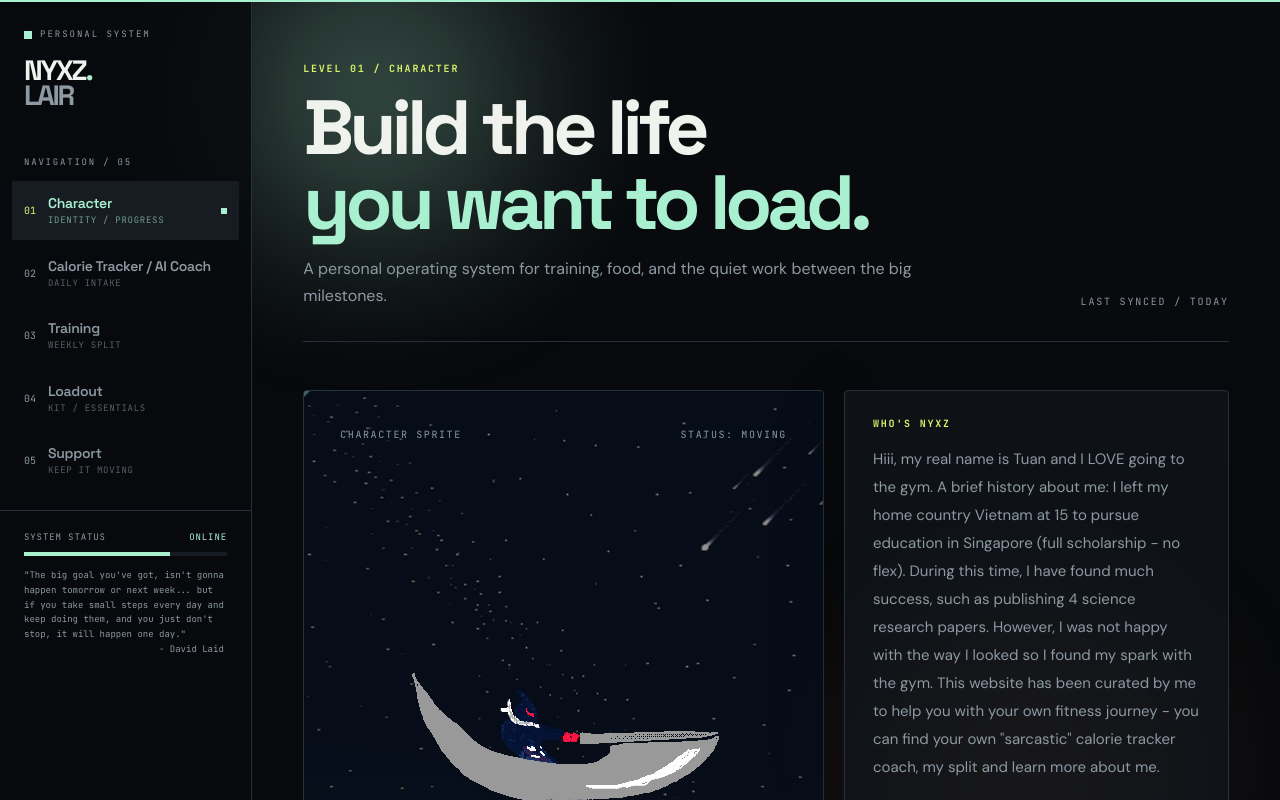
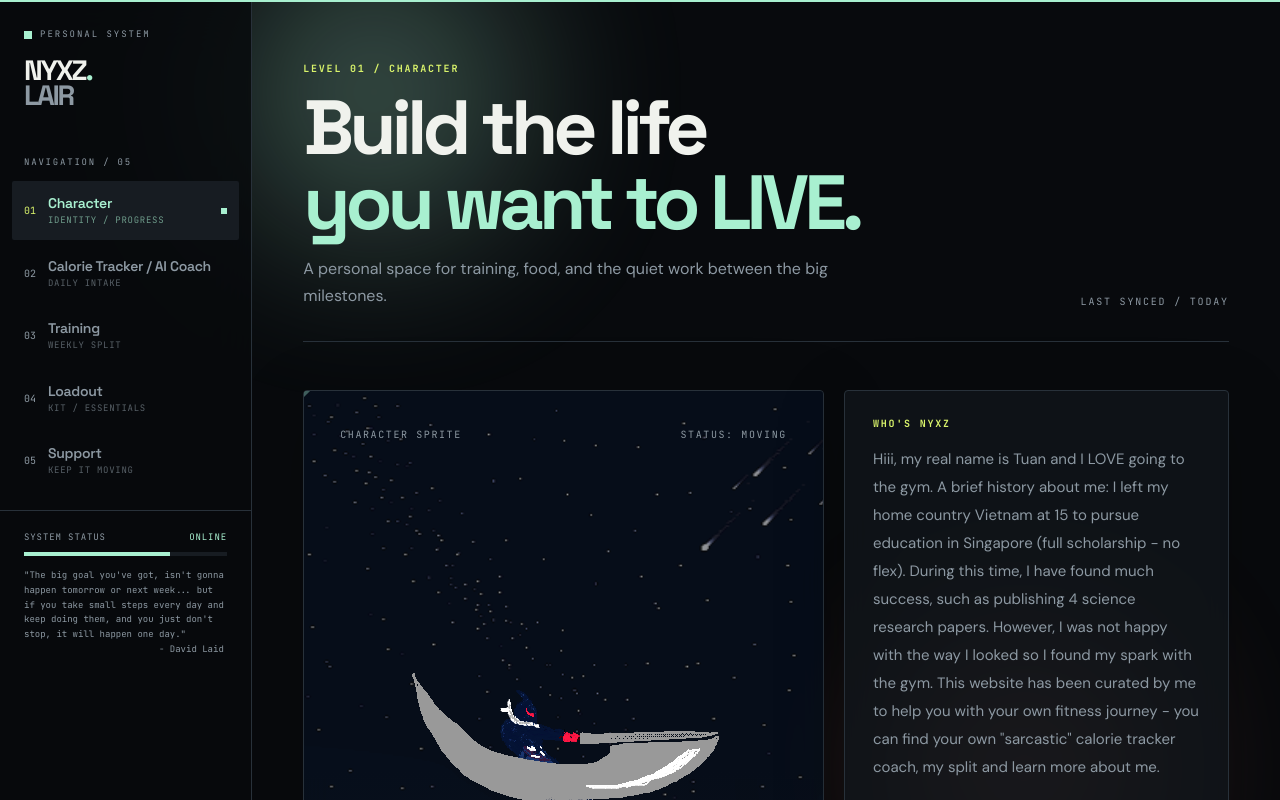
Before and after one commit to Syph3on/T3rribl3-Calorie-Tracker, a React (Vite) app: page / in a window 1280 px wide. Shown: the top 800 px of the page. Built offline with nearby package versions, Linux system fonts and the light colour scheme; no server answers.

Commit message:
Update Home.jsx

```diff
--- a/src/pages/Home.jsx
+++ b/src/pages/Home.jsx
@@ -25,7 +25,7 @@ export default function Home() {
   const [frame, setFrame] = useState(0); const [selectedPhoto, setSelectedPhoto] = useState(null);
   useEffect(() => { const id = setInterval(() => setFrame((v) => (v + 1) % frames.length), 380); return () => clearInterval(id); }, []);
   return <div className="page-shell">
-    <div className="mb-12 flex flex-col justify-between gap-6 border-b border-[var(--line)] pb-8 md:flex-row md:items-end"><div><p className="eyebrow">level 01 / character</p><motion.h1 className="page-title" initial={{ opacity: 0, y: 16 }} animate={{ opacity: 1, y: 0 }}>Build the life<br /><span className="text-[var(--mint)]">you want to load.</span></motion.h1><p className="page-lede">A personal operating system for training, food, and the quiet work between the big milestones.</p></div><div className="font-mono text-[10px] uppercase tracking-[.18em] text-[var(--muted)]">last synced / today</div></div>
+    <div className="mb-12 flex flex-col justify-between gap-6 border-b border-[var(--line)] pb-8 md:flex-row md:items-end"><div><p className="eyebrow">level 01 / character</p><motion.h1 className="page-title" initial={{ opacity: 0, y: 16 }} animate={{ opacity: 1, y: 0 }}>Build the life<br /><span className="text-[var(--mint)]">you want to LIVE.</span></motion.h1><p className="page-lede">A personal space for training, food, and the quiet work between the big milestones.</p></div><div className="font-mono text-[10px] uppercase tracking-[.18em] text-[var(--muted)]">last synced / today</div></div>
     <div className="grid gap-5 lg:grid-cols-[1.15fr_.85fr]">
       <motion.section initial={{ opacity: 0, scale: .98 }} animate={{ opacity: 1, scale: 1 }} transition={{ delay: .1 }} className="surface pixel-corners relative min-h-[470px] overflow-hidden">
         <img src={stars} alt="pixel night sky" className="absolute inset-0 h-full w-full object-cover opacity-55" /><div className="absolute inset-x-0 bottom-0 h-1/2 bg-gradient-to-t from-[#11151a] to-transparent" /><img src={mountains} alt="pixel mountains" className="absolute bottom-0 left-0 w-full scale-[1.8] opacity-60" />
```
